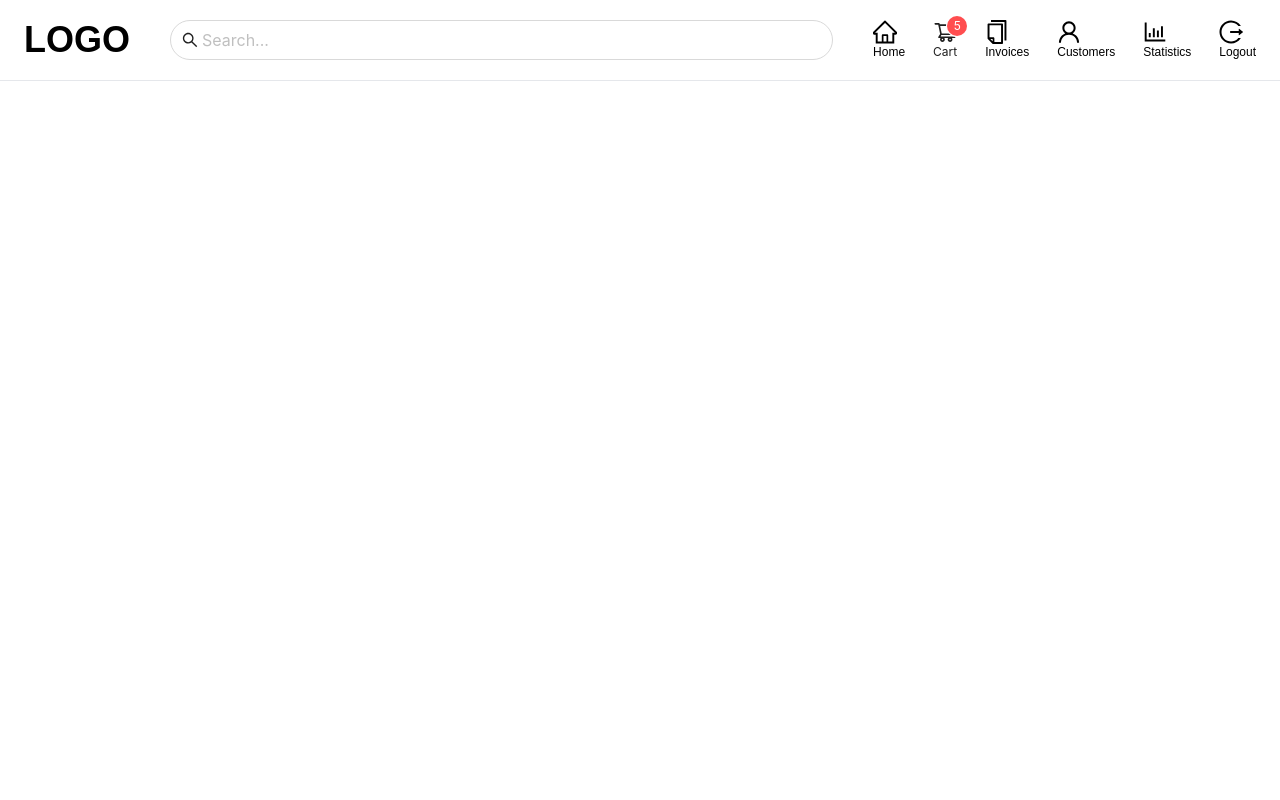
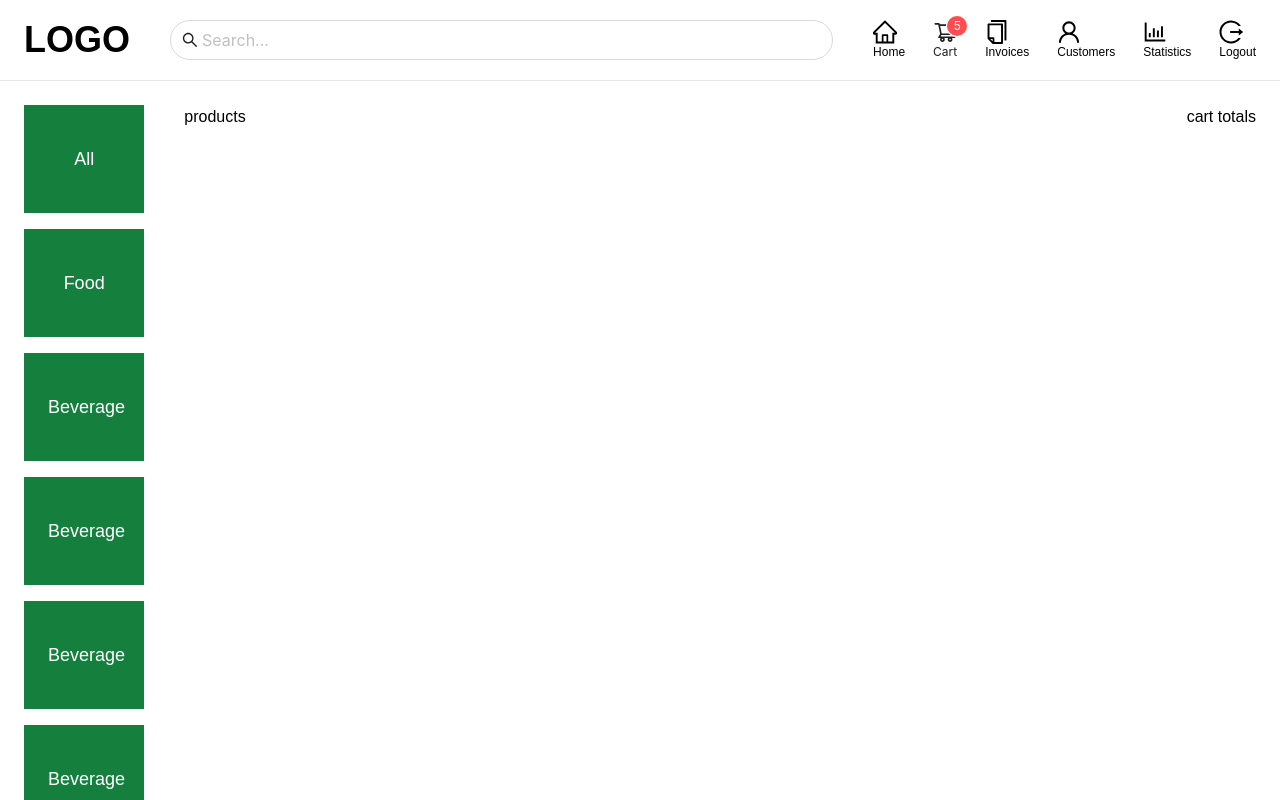
Before and after one commit to umit-turk/MERN-POS-APP, a React (Create React App) app in the folder client/: page / in a window 1280 px wide. Shown: the top 800 px of the page. Built offline with nearby package versions, Linux system fonts and the light colour scheme.

Commit message:
Categories component created

```diff
--- a/client/src/App.jsx
+++ b/client/src/App.jsx
@@ -1,10 +1,22 @@
+import Categories from "./components/categories/Categories";
 import Header from "./components/header/Header";
 
 function App() {
   return (
-    <div>
+    <>
       <Header />
-    </div>
+      <div className="home px-6 flex justify-between gap-10">
+        <div className="categories flex-1 overflow-auto max-h-[calc(100vh-_-112px)] pb-64">
+          <Categories />
+        </div>
+        <div className="products flex-[8]">
+          <div className="">products</div>
+        </div>
+        <div className="">
+          <div>cart totals</div>
+        </div>
+      </div>
+    </>
   );
 }
 
--- /dev/null
+++ b/client/src/components/categories/Categories.jsx
@@ -0,0 +1,41 @@
+const Categories = () => {
+  return (
+    <ul className="flex gap-4 flex-col text-lg">
+      <li className="bg-green-700 px-6 py-10 text-white cursor-pointer hover:bg-pink-700 transition-all text-center">
+        <span>All</span>
+      </li>
+      <li className="bg-green-700 px-6 py-10 text-white cursor-pointer hover:bg-pink-700 transition-all text-center">
+        <span>Food</span>
+      </li>
+      <li className="bg-green-700 px-6 py-10 text-white cursor-pointer hover:bg-pink-700 transition-all text-center">
+        <span>Beverage</span>
+      </li>
+      <li className="bg-green-700 px-6 py-10 text-white cursor-pointer hover:bg-pink-700 transition-all text-center">
+        <span>Beverage</span>
+      </li>
+      <li className="bg-green-700 px-6 py-10 text-white cursor-pointer hover:bg-pink-700 transition-all text-center">
+        <span>Beverage</span>
+      </li>
+      <li className="bg-green-700 px-6 py-10 text-white cursor-pointer hover:bg-pink-700 transition-all text-center">
+        <span>Beverage</span>
+      </li>
+      <li className="bg-green-700 px-6 py-10 text-white cursor-pointer hover:bg-pink-700 transition-all text-center">
+        <span>Beverage</span>
+      </li>
+      <li className="bg-green-700 px-6 py-10 text-white cursor-pointer hover:bg-pink-700 transition-all text-center">
+        <span>Beverage</span>
+      </li>
+      <li className="bg-green-700 px-6 py-10 text-white cursor-pointer hover:bg-pink-700 transition-all text-center">
+        <span>Beverage</span>
+      </li>
+      <li className="bg-green-700 px-6 py-10 text-white cursor-pointer hover:bg-pink-700 transition-all text-center">
+        <span>Beverage</span>
+      </li>
+      <li className="bg-green-700 px-6 py-10 text-white cursor-pointer hover:bg-pink-700 transition-all text-center">
+        <span>Beverage</span>
+      </li>
+    </ul>
+  );
+};
+
+export default Categories;
--- a/client/src/index.css
+++ b/client/src/index.css
@@ -5,7 +5,11 @@
 body {
   margin: 0;
   font-family: "Electrolize", sans-serif;
+  overflow: hidden;
 }
 .ant-btn-primary {
   background-color: #1677ff;
 }
+.categories::-webkit-scrollbar{
+  display: none;
+}
```
